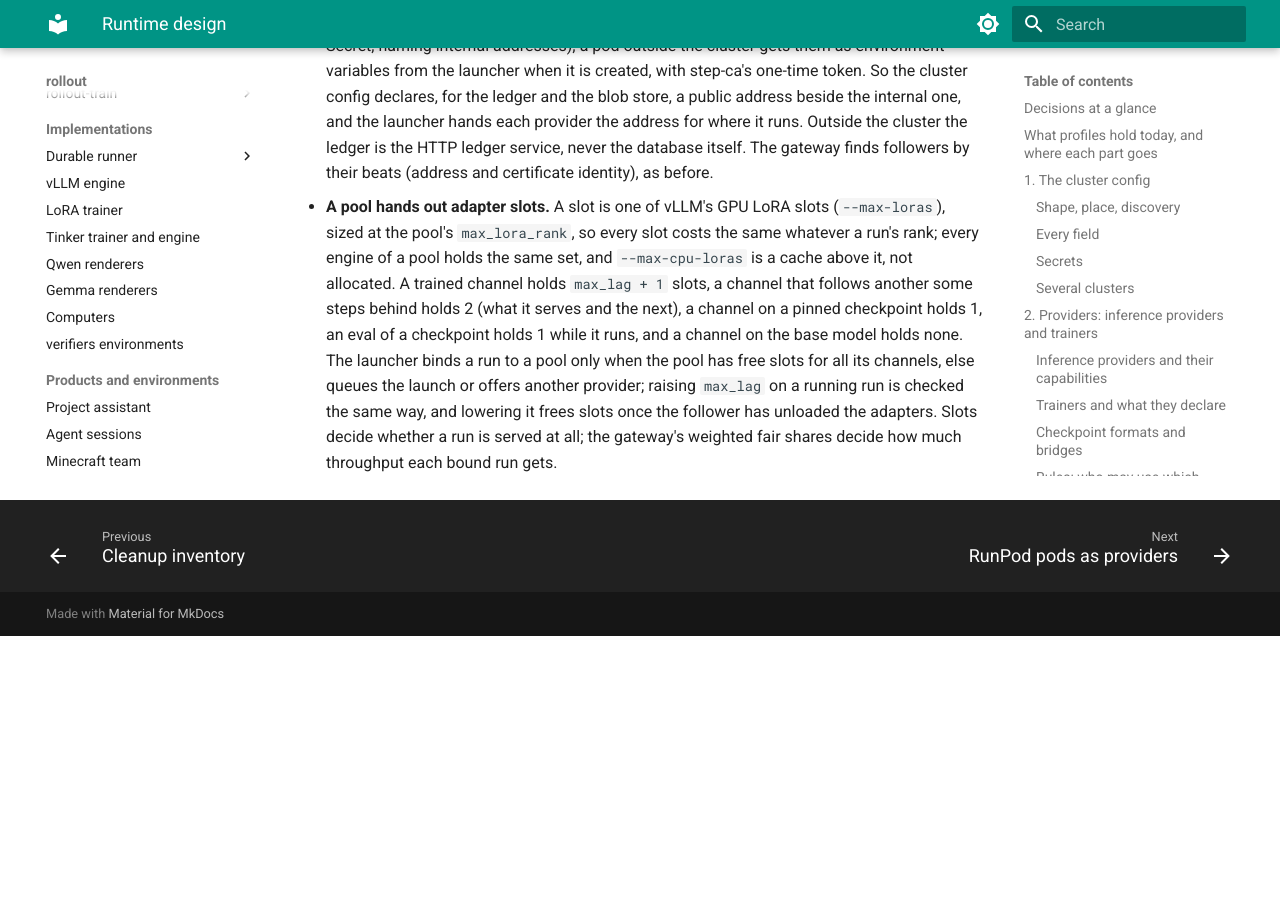
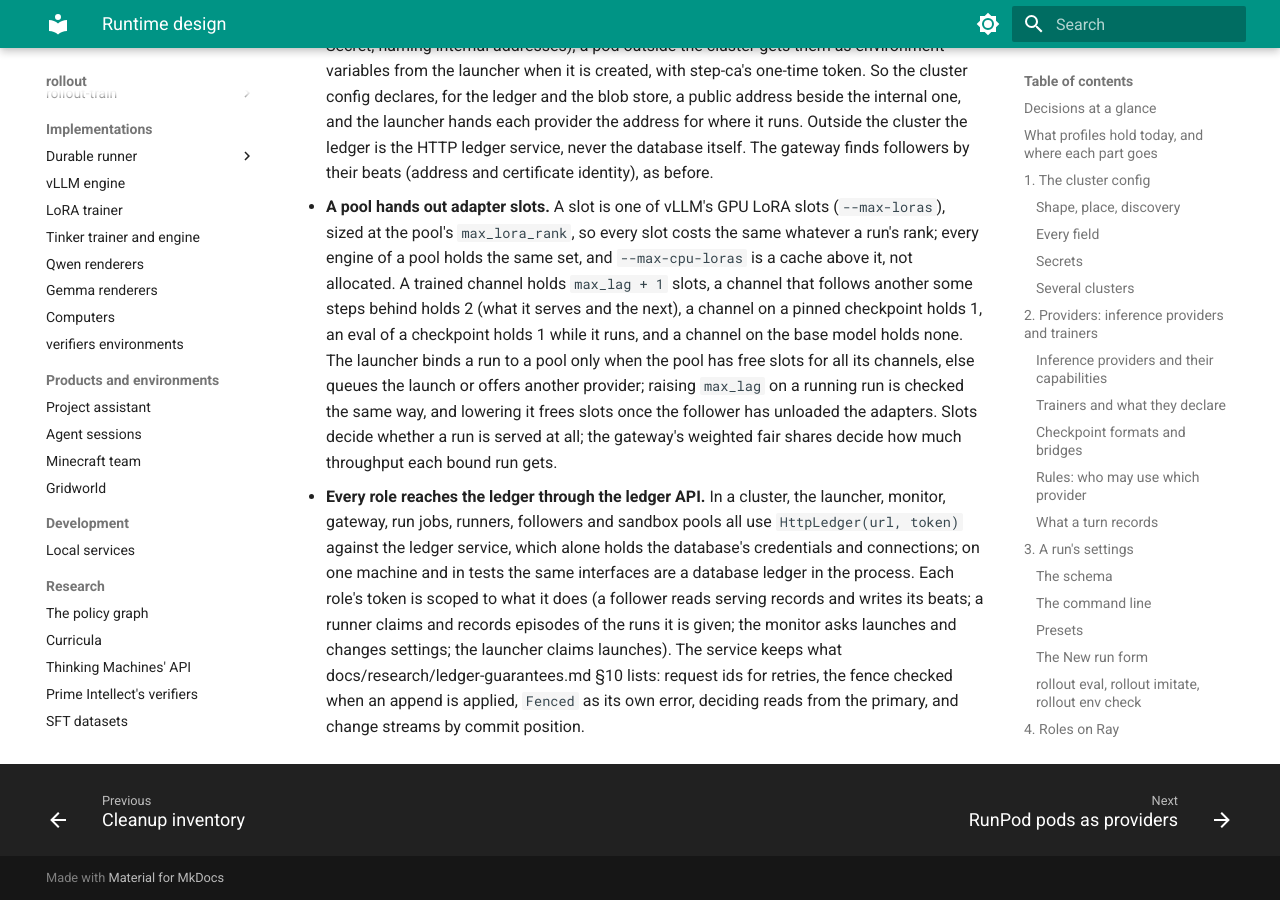
Before and after one commit to by77er/distributed_agents_environments, an MkDocs documentation site: the page built from docs/research/runtime-design.md, in a window 1280 px wide and 900 px high, scrolled down 47937 px. Built offline with MkDocs 1.6.1 and Material for MkDocs 9.7.7, drawn with Linux system fonts in a browser that asks for light colours; before the commit the page ends 48573 px from its top, so only the background shows below that.

Commit message:
Decide that every role reaches the ledger through the ledger API
Co-Authored-By: Claude Opus 5.5 <noreply@anthropic.com>
Claude-Session: https://claude.ai/code/session_01AxRszaiGt82VWkd91J1awf

```diff
--- a/docs/research/runtime-design.md
+++ b/docs/research/runtime-design.md
@@ -1322,3 +1322,11 @@ The user settled the design's open questions on 2026-10-04:
   provider; raising `max_lag` on a running run is checked the same way, and lowering it frees slots once the follower
   has unloaded the adapters. Slots decide whether a run is served at all; the gateway's weighted fair shares decide
   how much throughput each bound run gets.
+- **Every role reaches the ledger through the ledger API.** In a cluster, the launcher, monitor, gateway, run jobs,
+  runners, followers and sandbox pools all use `HttpLedger(url, token)` against the ledger service, which alone holds
+  the database's credentials and connections; on one machine and in tests the same interfaces are a database ledger
+  in the process. Each role's token is scoped to what it does (a follower reads serving records and writes its beats;
+  a runner claims and records episodes of the runs it is given; the monitor asks launches and changes settings; the
+  launcher claims launches). The service keeps what docs/research/ledger-guarantees.md §10 lists: request ids for
+  retries, the fence checked when an append is applied, `Fenced` as its own error, deciding reads from the primary,
+  and change streams by commit position.
```
